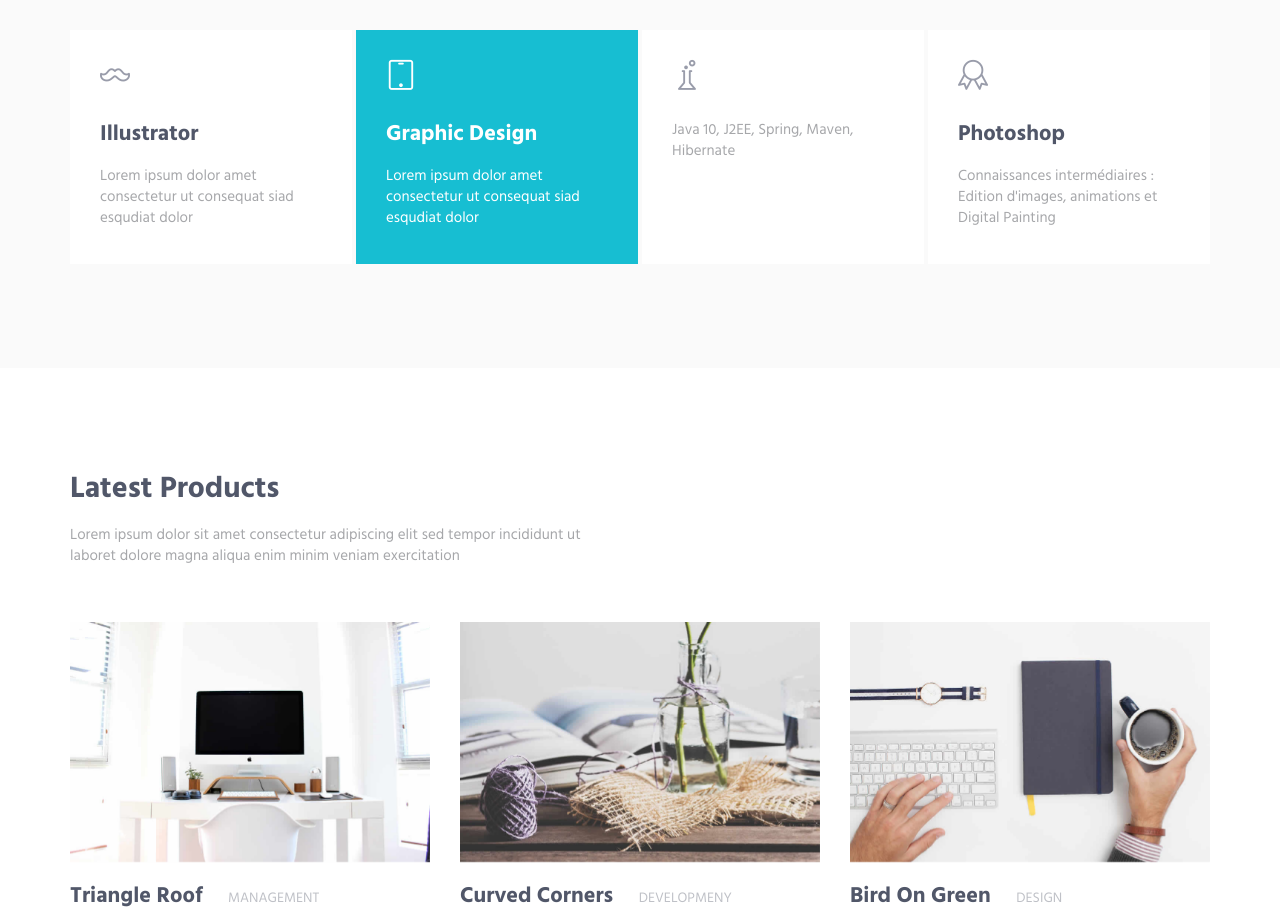
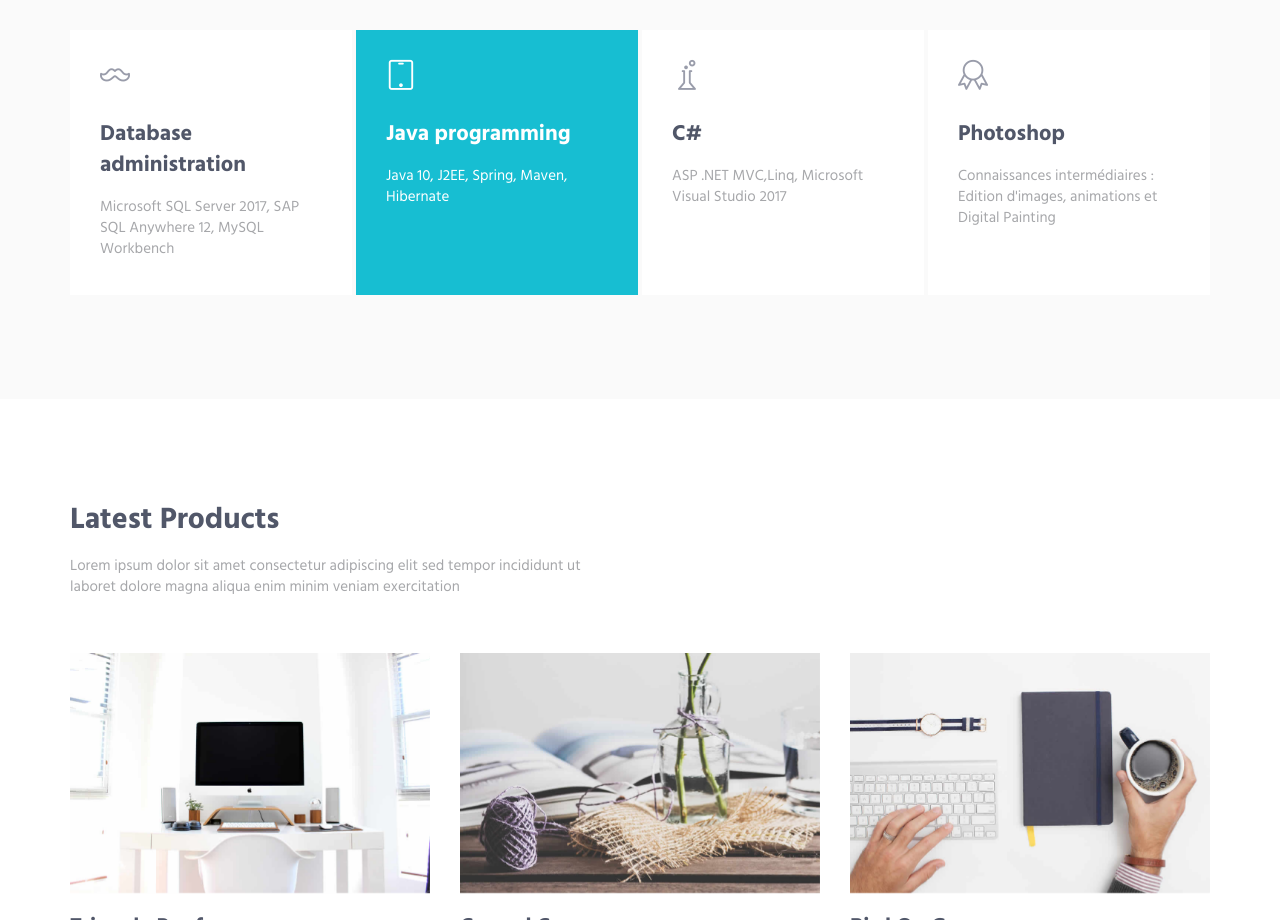
Before and after one commit to Nighteba/nighteba.github.io, a plain HTML site: page index.html in a window 1280 px wide. Shown: the part 1540-2460 px from the top of the page. Drawn offline with Linux system fonts and the light colour scheme.

Commit message:
Update index.html

```diff
--- a/index.html
+++ b/index.html
@@ -173,8 +173,8 @@
                                     <i class="service-icon icon-mustache"></i>
                                 </div>
                                 <div class="service-info">
-                                    <h3>Illustrator</h3>
-                                    <p class="margin-b-5">Lorem ipsum dolor amet consectetur ut consequat siad esqudiat dolor</p>
+                                    <h3>Database administration</h3>
+                                    <p class="margin-b-5">Microsoft SQL Server 2017, SAP SQL Anywhere 12, MySQL Workbench</p>
                                 </div>
                                 <a href="#" class="content-wrapper-link"></a>
                             </div>
@@ -185,8 +185,8 @@
                                     <i class="service-icon color-white icon-screen-tablet"></i>
                                 </div>
                                 <div class="service-info">
-                                    <h3 class="color-white">Graphic Design</h3>
-                                    <p class="color-white margin-b-5">Lorem ipsum dolor amet consectetur ut consequat siad esqudiat dolor</p>
+                                    <h3 class="color-white">Java programming</h3>
+                                    <p class="color-white margin-b-5">Java 10, J2EE, Spring, Maven, Hibernate</p>
                                 </div>
                                 <a href="#" class="content-wrapper-link"></a>
                             </div>
@@ -197,8 +197,8 @@
                                     <i class="service-icon icon-chemistry"></i>
                                 </div>
                                 <div class="service-info">
-                                    <h3></h3>
-                                    <p class="margin-b-5">Java 10, J2EE, Spring, Maven, Hibernate</p>
+                                    <h3>C#</h3>
+                                    <p class="margin-b-5">ASP .NET MVC,Linq, Microsoft Visual Studio 2017</p>
                                 </div>
                                 <a href="#" class="content-wrapper-link"></a>
                             </div>
```
